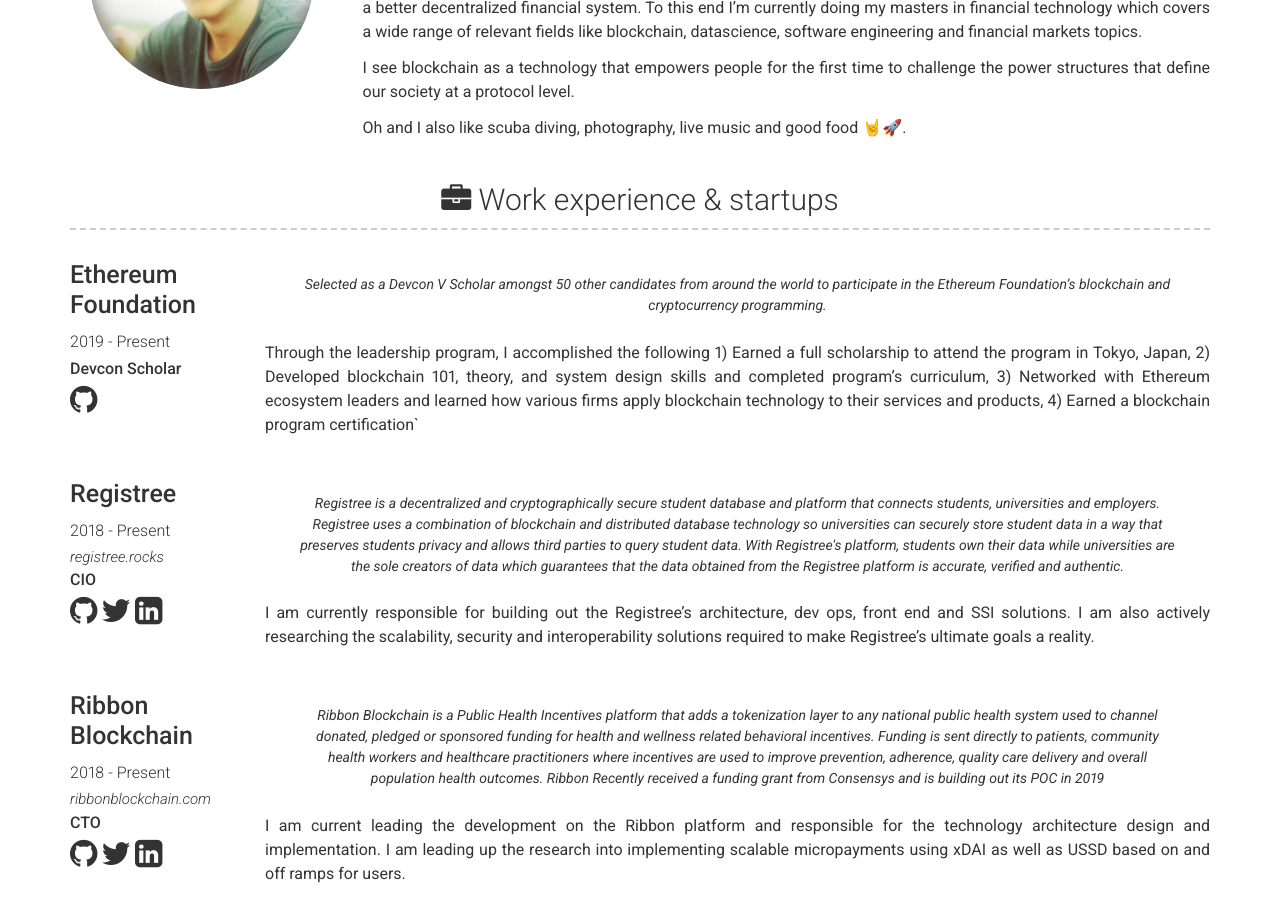
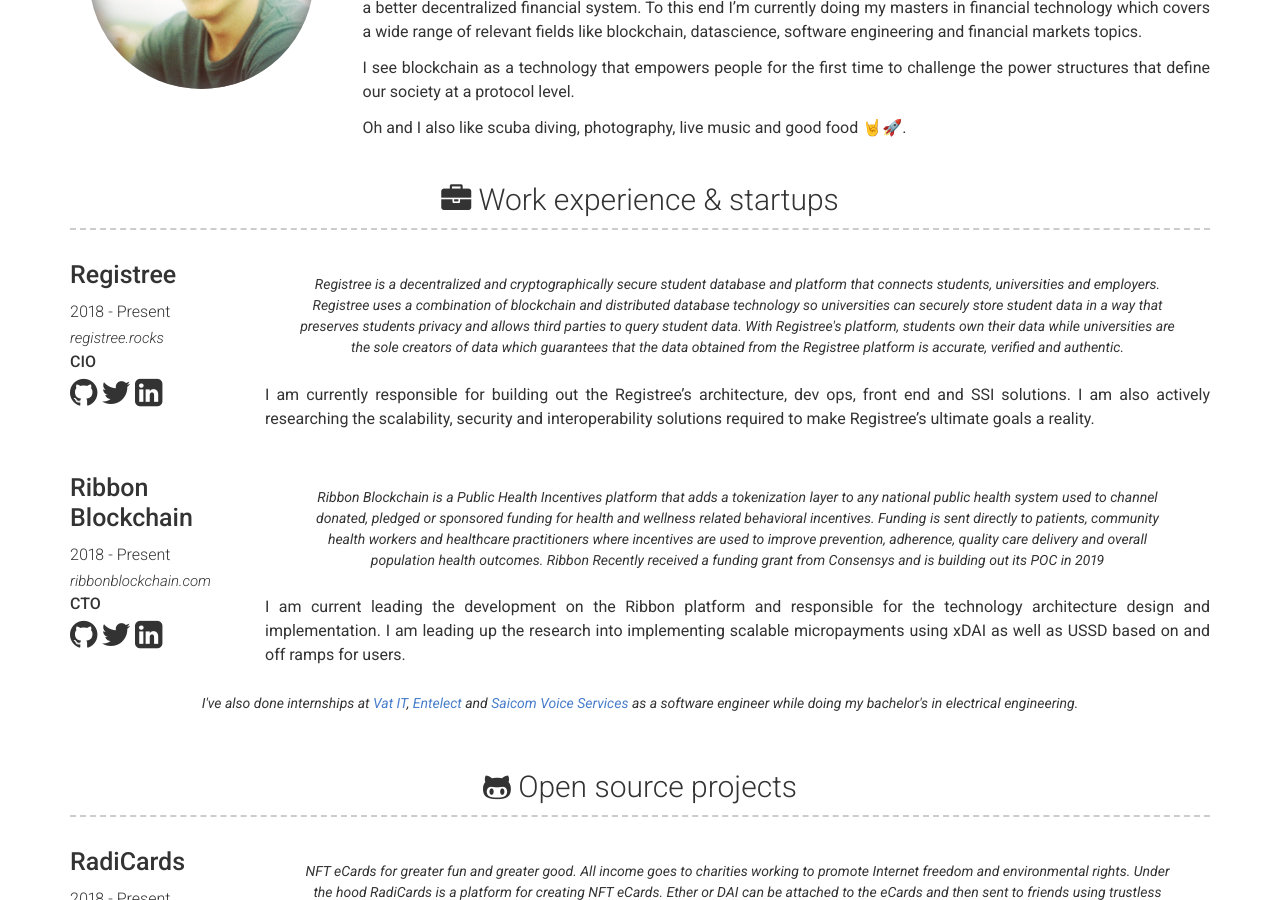
Before and after one commit to chrismaree/PersonalWebsite, a Jekyll site: the page built from index.md, in a window 1280 px wide and 900 px high, scrolled down 449 px. Built offline with Jekyll 4.4.1, drawn with Linux system fonts in a browser that asks for light colours.

Commit message:
Removed Ethereum section

```diff
--- a/_data/experience.yml
+++ b/_data/experience.yml
@@ -1,11 +1,4 @@
 # Experience template
-- company: Ethereum Foundation
-  dates: 2019 - Present
-  job_title:  Devcon Scholar
-  quote: >
-   Selected as a Devcon V Scholar amongst 50 other candidates from around the world to participate in the Ethereum Foundation’s blockchain and cryptocurrency programming.
-  description:
-   Through the leadership program, I accomplished the following 1) Earned a full scholarship to attend the program in Tokyo, Japan, 2) Developed blockchain 101, theory, and system design skills and completed program’s curriculum, 3) Networked with Ethereum ecosystem leaders and learned how various firms apply blockchain technology to their services and products, 4) Earned a blockchain program certification`
 - company: Registree
   link: registree.rocks
   job_title: CIO
```
